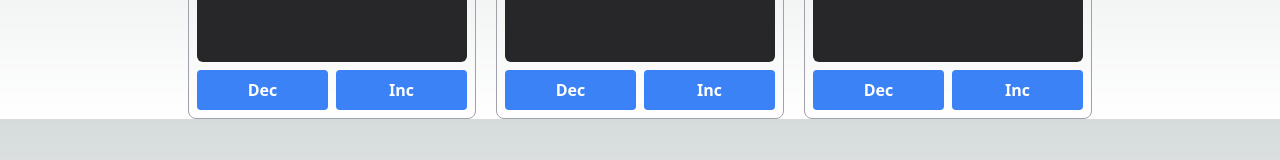
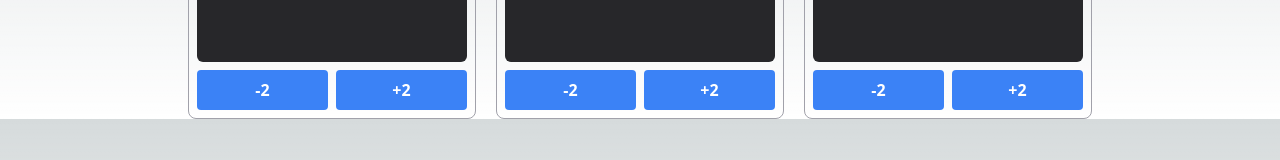
Before and after one commit to macindex/Intensivo-de-React-e-NextJS-2023, a Next.js app in the folder initial-app2/: page /communication/indirect in a window 1280 px wide. Shown: the part 277-437 px from the top of the page. Built offline with nearby package versions, Linux system fonts and the light colour scheme.

Commit message:
adjusts comm indirect

```diff
--- a/initial-app2/src/components/communication/indirect/Buttons.tsx
+++ b/initial-app2/src/components/communication/indirect/Buttons.tsx
@@ -1,16 +1,16 @@
 interface ButtonProps{
-    inc: () => void
-    dec: () => void
+    inc: (valor: number) => void
+    dec: (valor: number) => void
 }
 
 export default function Buttons(props: ButtonProps){
     return(
         <div className='flex justify-between pt-2 gap-2'>
-            <button className='botao flex-1' onClick={props.dec}>
-                Dec
+            <button className='botao flex-1' onClick={() => props.dec(2)}>
+                -2
             </button>
-            <button className='botao flex-1' onClick={props.inc}>
-                Inc
+            <button className='botao flex-1' onClick={() => props.inc(2)}>
+                +2
             </button>
         </div>
     )
--- a/initial-app2/src/components/communication/indirect/Counter.tsx
+++ b/initial-app2/src/components/communication/indirect/Counter.tsx
@@ -5,11 +5,11 @@ import Display from "./Display";
 export default function Counter(){
     const [ num, setNum ] = useState<number>(0)
 
-    function increment(){
-        setNum(num + 1)
+    function increment(valor: number){
+        setNum(num + valor)
     }
-    function decrement(){
-        setNum(num - 1)
+    function decrement(valor: number){
+        setNum(num - valor)
     }
 
     return(
```
